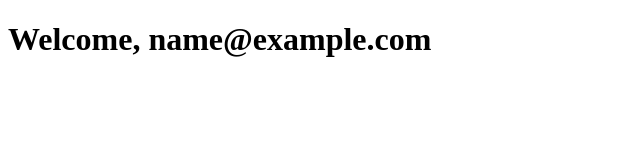
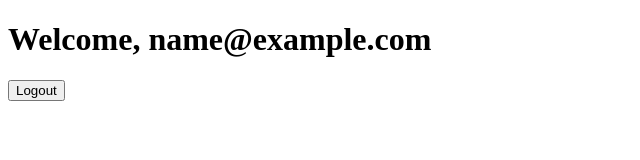
Before and after one commit to vi1281/m, a plain HTML site: page home.html in a window 1280 px wide. Shown: the whole page, without its empty margins (0-640 px from the left). Drawn offline with Linux system fonts and the light colour scheme; sample sign-in values are in the browser's storage.

Commit message:
кнопка виходу

```diff
--- a/home.html
+++ b/home.html
@@ -17,11 +17,21 @@
         document.getElementById("welcomeMessage").textContent = `Welcome, ${email}`;
       });
     }
+    // Функція для виходу
+    function logout() {
+      // Видаляю електронну пошту з localStorage
+      localStorage.removeItem("userEmail");
+      // Перенаправляю на сторінку реєстрації
+      window.location.href = "index.html";
+    }
   </script>
 </head>
+
 <body>
   <!-- Привітальне повідомлення -->
   <h1 id="welcomeMessage">Welcome, User</h1>
-  <!-- Додайте вміст вашої домашньої сторінки тут -->
+  <!-- Кнопка для виходу -->
+  <button onclick="logout()">Logout</button>
+
 </body>
 </html>
```
